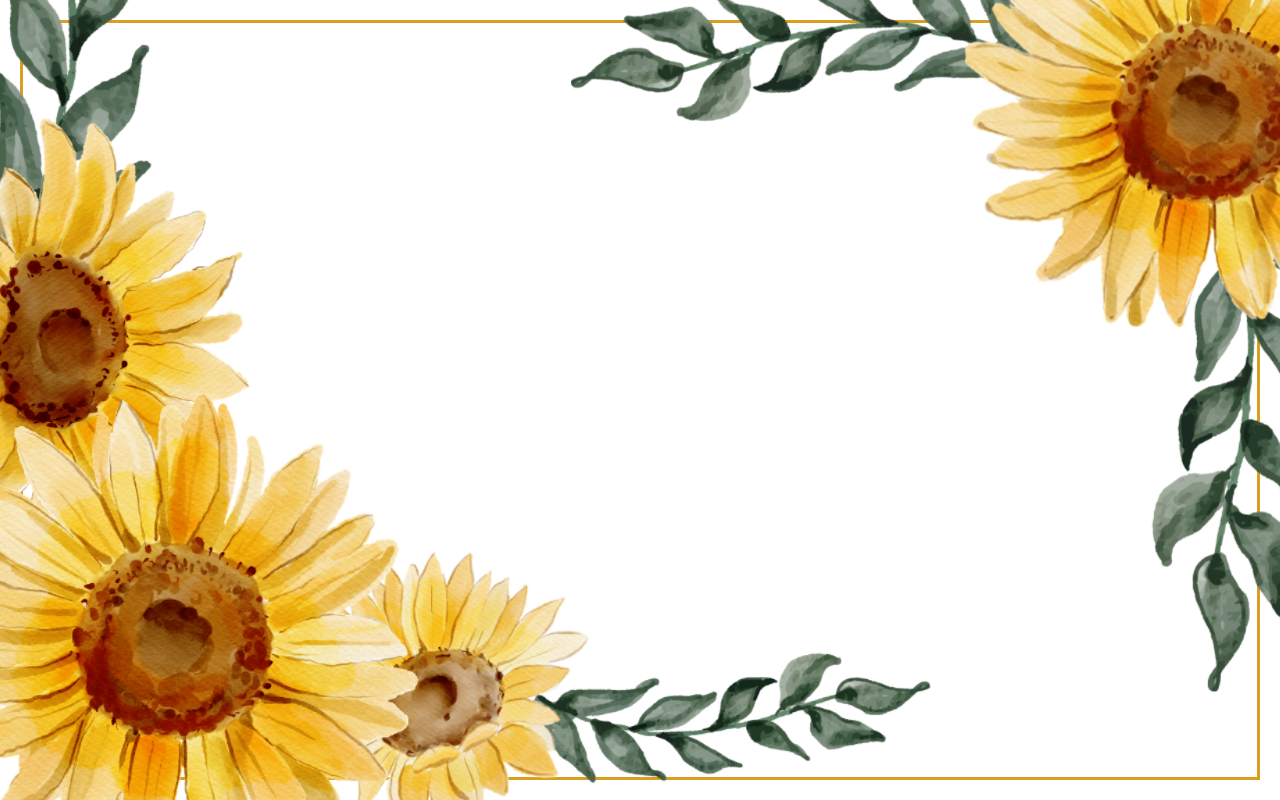
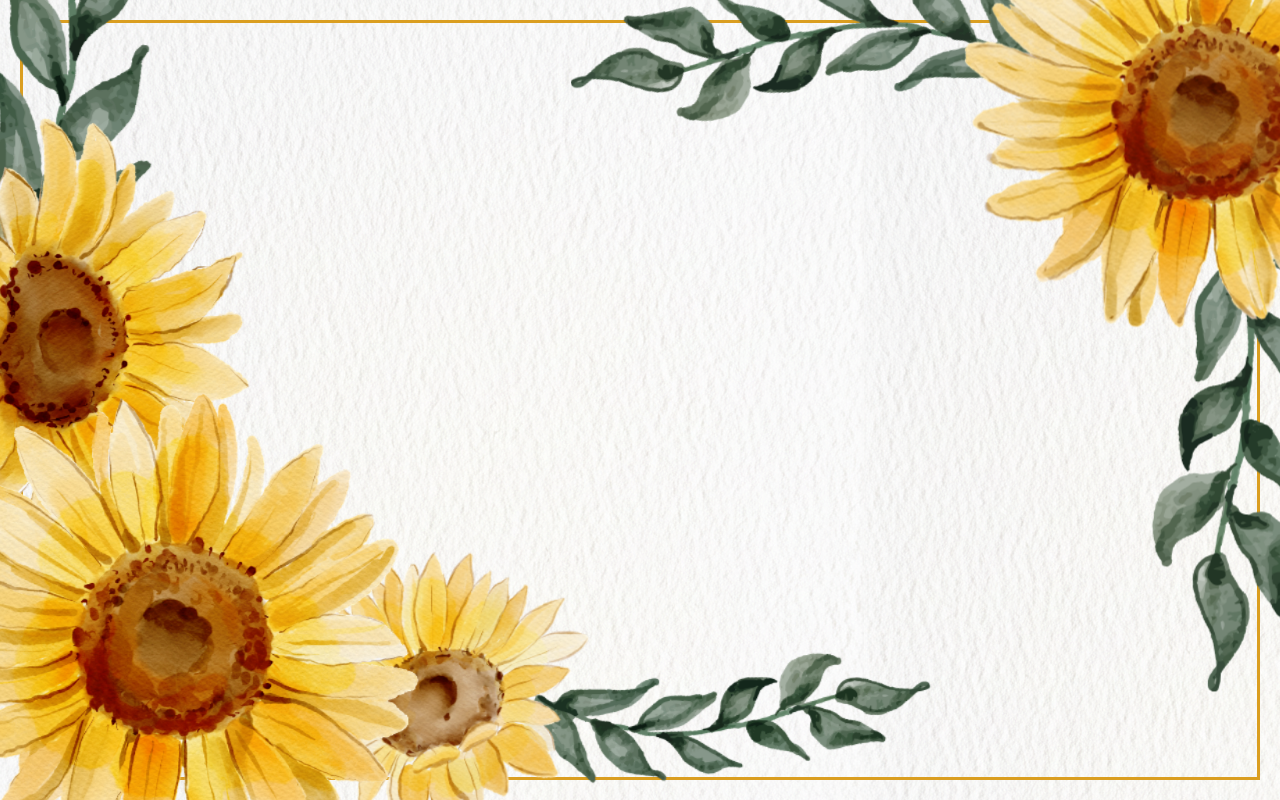
Before and after one commit to mohamedar97/wedding-invitation, a Next.js app: page / in a window 1280 px wide. Built offline with nearby package versions, Linux system fonts and the light colour scheme.

Commit message:
Added background and border

```diff
--- a/app/page.tsx
+++ b/app/page.tsx
@@ -4,7 +4,14 @@ import TopRightArch from "@/components/TopRightArch";
 
 export default function Home() {
   return (
-    <main className="relative min-h-screen overflow-hidden">
+    <main
+      className="relative min-h-screen overflow-hidden"
+      style={{
+        backgroundImage: "url('/background.png')",
+        backgroundRepeat: "repeat",
+        backgroundSize: "auto",
+      }}
+    >
       <TopRightArch />
       <BottomLeftArch />
       <GoldenBorder />
--- a/components/GoldenBorder.tsx
+++ b/components/GoldenBorder.tsx
@@ -1,5 +1,5 @@
 export const GoldenBorder = () => {
   return (
-    <div className="pointer-events-none fixed inset-[20px] z-0 border-3 border-[#da9e20]" />
+    <div className="pointer-events-none fixed inset-[20px] z-0 border-[3px] border-[#da9e20]" />
   );
 };
```
Also changed, not shown: public/background.png (added).
